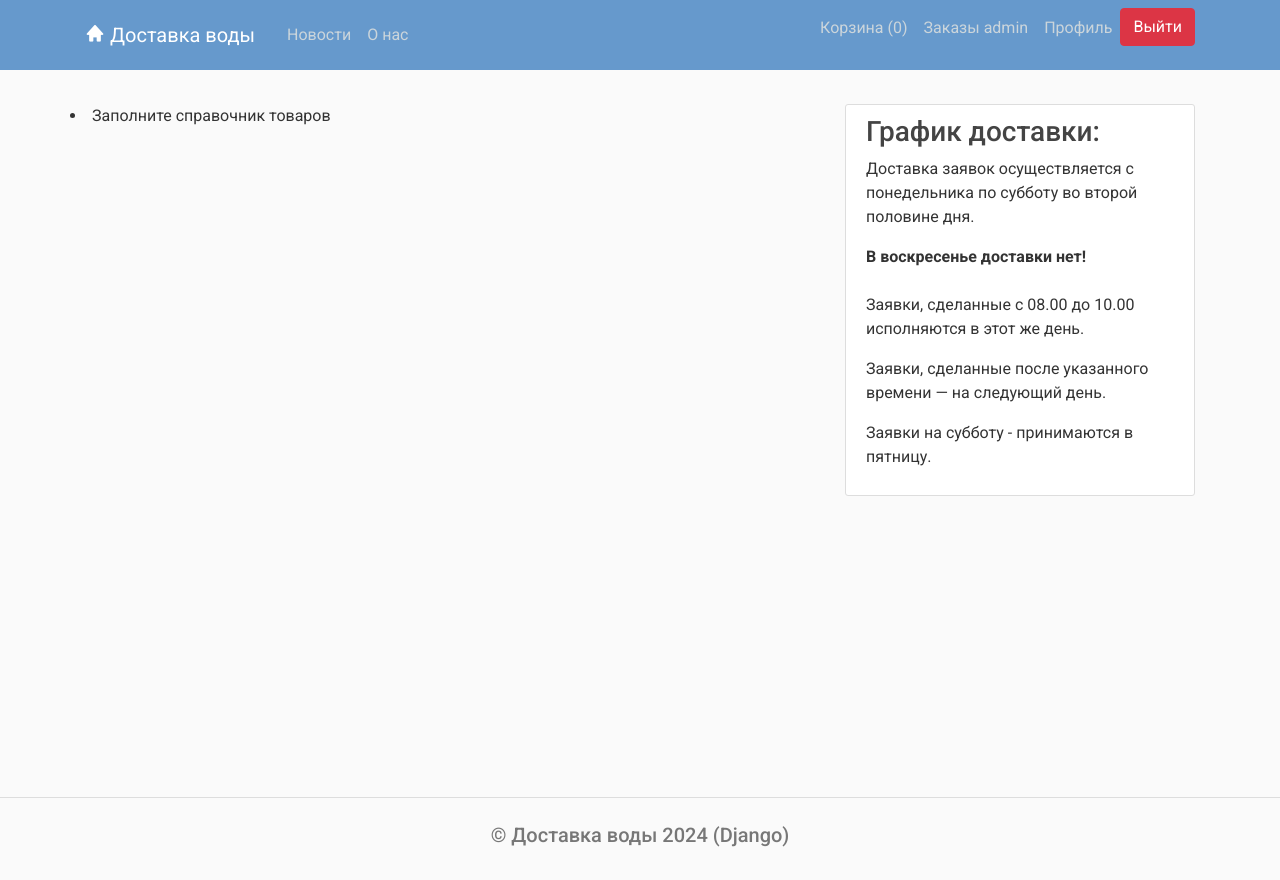
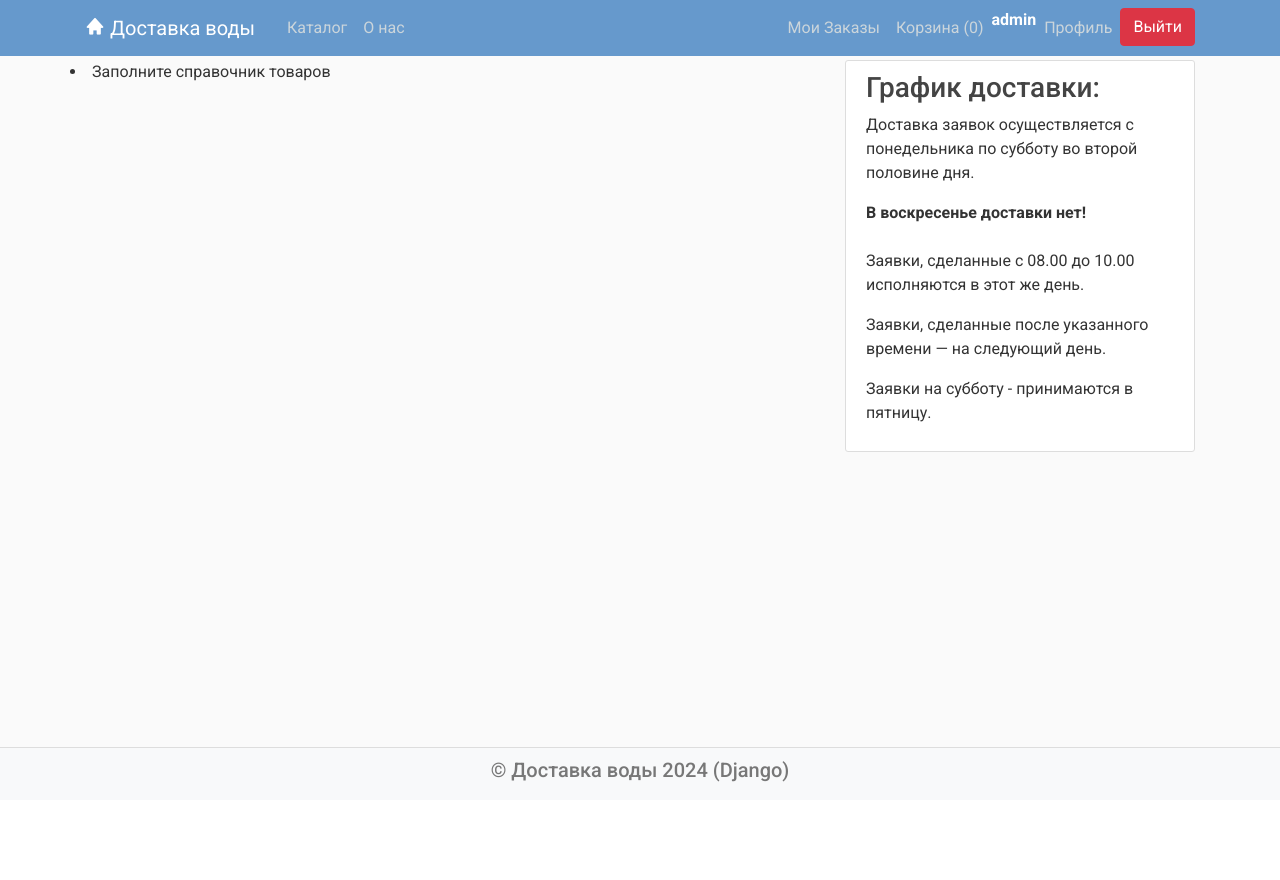
Before and after one commit to RD7608/MyDip, a Django app: page / in a window 1280 px wide. After the commit the page ends 782 px from the top, so only its background shows below. Run offline with Django 5.2, Linux system fonts and the light colour scheme; a user stored in the database is signed in; data comes from the database, SQL or seed files in the repository; some libraries are stand-ins or nearby versions.

Commit message:
Джанго - исправления шаблонов

```diff
--- a/My_Django/templates/delivery/cart.html
+++ b/My_Django/templates/delivery/cart.html
@@ -1,4 +1,4 @@
-{% extends "delivery/main.html" %}
+{% extends "main.html" %}
 {% block content %}
 <h1>Корзина</h1>
 <ul>
--- a/My_Django/templates/delivery/home.html
+++ b/My_Django/templates/delivery/home.html
@@ -1,11 +1,11 @@
-{% extends "delivery/main.html" %}
+{% extends "main.html" %}
 {% block content %}
 
 <div class="products">
     <div class="row">
         {% if product_items %}
             {% for item in product_items %}
-            <div class="product col-4">
+            <div class="product col-10">
                 <img src="{{ item.product.image.url }}" alt="{{ item.product.name }}">
                 <h4>{{ item.product.name }}</h4>
                 <p>Цена: {{ item.product.price }} р.</p>
--- a/My_Django/templates/delivery/order_form.html
+++ b/My_Django/templates/delivery/order_form.html
@@ -1,4 +1,4 @@
-{% extends "delivery/main.html" %}
+{% extends "main.html" %}
 {% block content %}
 <h2>Оформление заказа</h2>
 <br>
--- a/My_Django/templates/delivery/orders.html
+++ b/My_Django/templates/delivery/orders.html
@@ -1,4 +1,4 @@
-{% extends "delivery/main.html" %}
+{% extends "main.html" %}
 {% block content %}
     <div class="container">
         <h1>Список заказов {{ user.username }}</h1>
--- a/My_Django/templates/delivery/main.html
+++ b/My_Django/templates/main.html
@@ -20,6 +20,25 @@
     {% else %}
     <title>Доставка воды</title>
     {% endif %}
+
+    <style>
+        body {
+            display: flex;
+            flex-direction: column;
+            min-height: 100vh; /* Устанавливаем минимальную высоту на 100% высоты экрана */
+            margin: 0;
+        }
+        .content {
+            flex: 1; /* Позволяет контенту занимать оставшееся место */
+            padding-top: 60px; /* Отступ для основного содержимого (высота навигационной панели) */
+        }
+        footer {
+            background: #f8f9fa;
+            text-align: center;
+            padding: 10px 0; /* Отступы для footer */
+        }
+    </style>
+
 </head>
 <body>
 <header class="site-header">
@@ -33,23 +52,28 @@
             </button>
             <div class="collapse navbar-collapse" id="navbarToggle">
                 <div class="navbar-nav mr-auto">
-                    <a class="nav-item nav-link" href="{% url 'delivery-news' %}">Новости</a>
+                    <a class="nav-item nav-link" href="{% url 'delivery-catalog' %}">Каталог</a>
                     <a class="nav-item nav-link" href="{% url 'delivery-about' %}">О нас</a>
-                    <!--              <a class="nav-item nav-link" href="{% url 'delivery-catalog' %}">Каталог</a>
-                                    -->
+                </div>
+                <!-- Часть навигационной панели для авторизованных пользователей-->
+                <div class="navbar-nav">
+                    {% if user.is_authenticated %}
+                    <a class="nav-item nav-link" href="{% url 'delivery-orders' %}">Мои Заказы</a>
+                        {% if user.profile.is_manager %}
+                            <a class="nav-item nav-link" href="{% url 'delivery-manager' %}">| Заказы (Manager) |</a>
+                        {% endif %}
+                        {% if user.profile.is_courier %}
+                            <a class="nav-item nav-link" href="{% url 'delivery-courier' %}">| Заказы (Courier) |</a>
+                        {% endif %}
+                    {% endif %}
                 </div>
                 <!-- Правая часть навигационной панели -->
                 <div class="navbar-nav">
                     <a class="nav-item nav-link" href="{% url 'cart_view' %}">
-                        Корзина
-                        {% if cart_items_count > 0 %}
-                        (<span id="cart-count">{{ cart_items_count }}</span>)
-                        {% else %}
-                        (0)
-                        {% endif %}
+                        Корзина (<span id="cart-count">{{ cart_items_count }}</span>)
                     </a>
                     {% if user.is_authenticated %}
-                    <a class="nav-item nav-link" href="{% url 'delivery-order' %}">Заказы {{user.username}}</a>
+                    <p style=" font-weight: bold; color: #fff;">{{user.username}}</p>
                     <a class="nav-item nav-link" href="{% url 'profile' %}">Профиль</a>
                     <form action="{% url 'logout' %}" method="post">
                         {% csrf_token %}
@@ -65,7 +89,7 @@
     </nav>
 </header>
 
-<main role="main" class="container">
+<main role="main" class="content container">
     <div class="row">
         <div class="col-md-8">
             {% if messages %}
@@ -77,6 +101,8 @@
             {% endif %}
             {% block content %}{% endblock %}
         </div>
+
+        {% if title != "Список заказов менеджера" %}  <!-- Условие, которое проверяет заголовок страницы -->
         <div class="col-md-4">
             <div class="content-section">
                 <h3>График доставки:</h3>
@@ -89,6 +115,7 @@
                 <p>Заявки на субботу - принимаются в пятницу.</p>
             </div>
         </div>
+        {% endif %}
     </div>
 
 </main>
--- a/My_Django/templates/users/login.html
+++ b/My_Django/templates/users/login.html
@@ -1,4 +1,4 @@
-{% extends "delivery/main.html" %}
+{% extends "main.html" %}
 {% block content %}
     <div class="content-section">
         <form method="POST">
--- a/My_Django/templates/users/logout.html
+++ b/My_Django/templates/users/logout.html
@@ -1,4 +1,4 @@
-{% extends "delivery/main.html" %}
+{% extends "main.html" %}
 {% block content %}
     <h2>Вы вышли из своей учетной записи</h2>
     <div class="border-top pt-3">
--- a/My_Django/templates/users/profile.html
+++ b/My_Django/templates/users/profile.html
@@ -1,4 +1,4 @@
-{% extends "delivery/main.html" %}
+{% extends "main.html" %}
 {% block content %}
     <div class="content-section">
       <div class="media">
--- a/My_Django/templates/users/register.html
+++ b/My_Django/templates/users/register.html
@@ -1,4 +1,4 @@
-{% extends "delivery/main.html" %}
+{% extends "main.html" %}
 {% block content %}
     <div class="content-section">
         <form method="POST">
```
Also changed, not shown: My_Django/templates/delivery/news.html (deleted, +0 -15 lines), My_Django/templates/delivery/order_success.html (+6 -3 lines).
